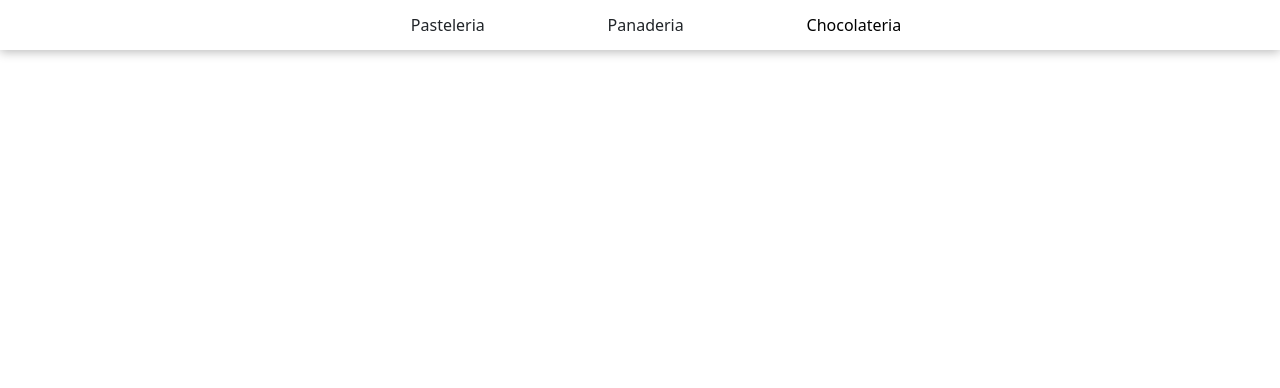
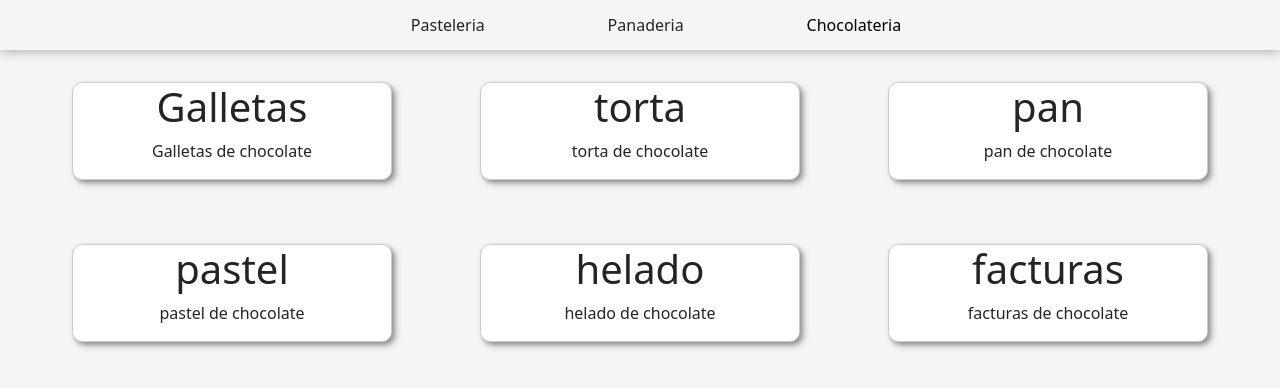
Before and after one commit to lucasmoauro/Recetas-React, a React (Create React App) app: page / in a window 1280 px wide. Shown: the top 388 px of the page. Built offline with nearby package versions, Linux system fonts and the light colour scheme.

Commit message:
Agregado de tarjetas con mock data

```diff
--- a/src/home/HomeScreen.js
+++ b/src/home/HomeScreen.js
@@ -1,7 +1,17 @@
+import data from "../lib/mock/recipesMock.json";
+import "../styles/recipeCards.scss";
+
 export const HomeScreen = () => {
-    return (
-        <div>
-
-        </div>
-    )
-}
+	return (
+		<div className="card-container">
+			{data.map((recipe, i) => {
+				return (
+					<div className="card" key={i}>
+						<h1>{recipe.title}</h1>
+						<p>{recipe.description}</p>
+					</div>
+				);
+			})}
+		</div>
+	);
+};
--- a/src/index.css
+++ b/src/index.css
@@ -4,6 +4,6 @@
 	box-sizing: border-box;
 }
 
-.prueba2 {
-
+body{
+	background-color: rgb(245, 245, 245);
 }
--- /dev/null
+++ b/src/lib/mock/recipesMock.json
@@ -0,0 +1,32 @@
+[
+    {
+        "title": "Galletas",
+        "description": "Galletas de chocolate",
+        "image": "asd"
+    },
+    {
+        "title": "torta",
+        "description": "torta de chocolate",
+        "image": "asd"
+    },
+    {
+        "title": "pan",
+        "description": "pan de chocolate",
+        "image": "asd"
+    },
+    {
+        "title": "pastel",
+        "description": "pastel de chocolate",
+        "image": "asd"
+    },
+    {
+        "title": "helado",
+        "description": "helado de chocolate",
+        "image": "asd"
+    },
+    {
+        "title": "facturas",
+        "description": "facturas de chocolate",
+        "image": "asd"
+    }
+]
--- /dev/null
+++ b/src/styles/recipeCards.scss
@@ -0,0 +1,23 @@
+.card-container {
+	width: 100%;
+	height: 100%;
+	display: flex;
+	justify-content: space-evenly;
+	flex-wrap: wrap;
+}
+
+.card {
+	border: 1px solid #ccc;
+	width: 25%;
+	margin: 2rem 1rem;
+	text-align: center;
+	border-radius: 10px;
+	transition: all 0.3s ease-in-out;
+	box-shadow: rgba(0, 0, 0, 0.226) 2px 2px 4px, rgba(0, 0, 0, 0.26) 4px 4px 6px;
+	transform: scale(1);
+	&:hover {
+		transform: scale(1.05);
+		cursor: pointer;
+		transition: all 0.3s ease-in-out;
+	}
+}
```
